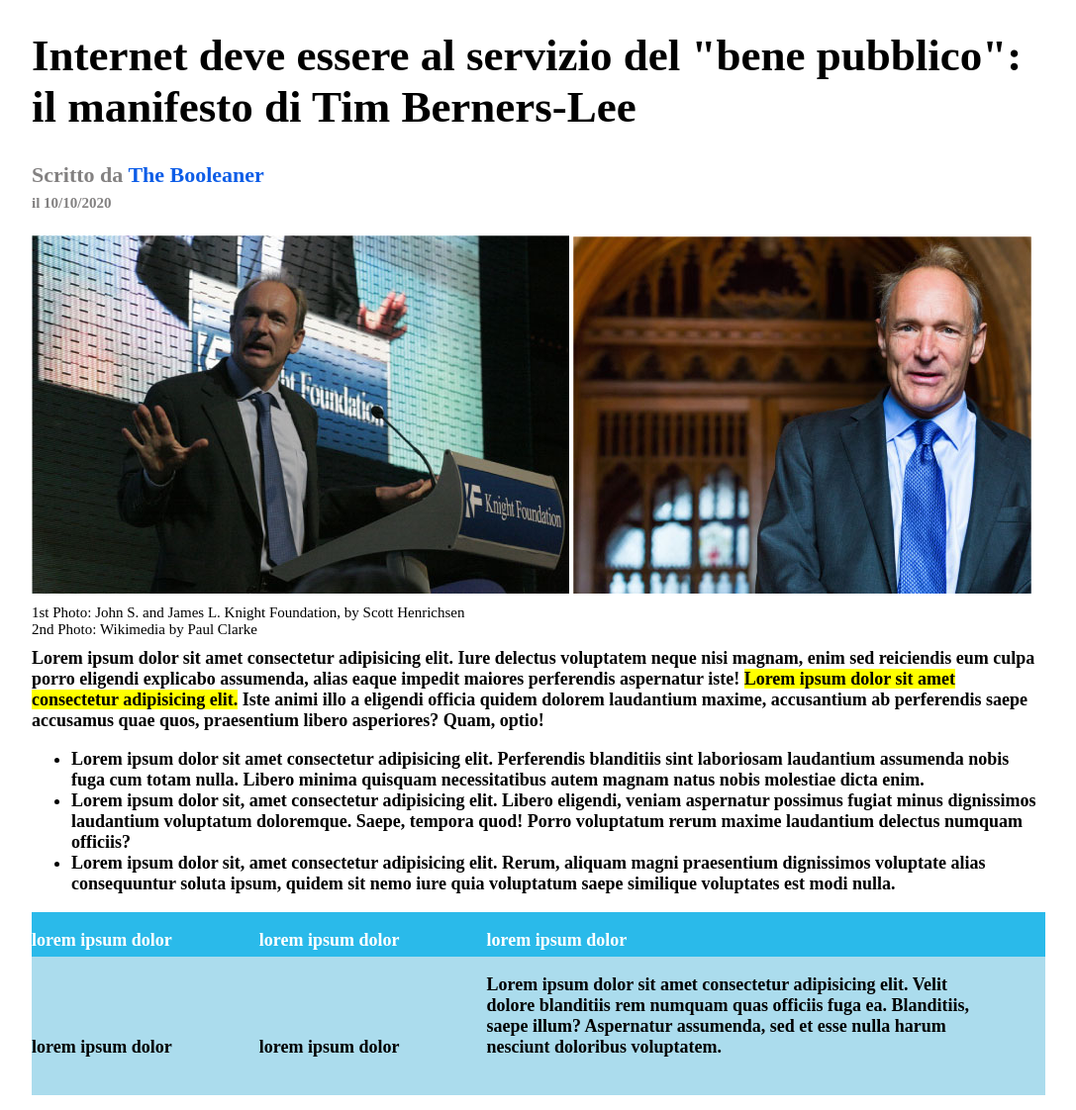
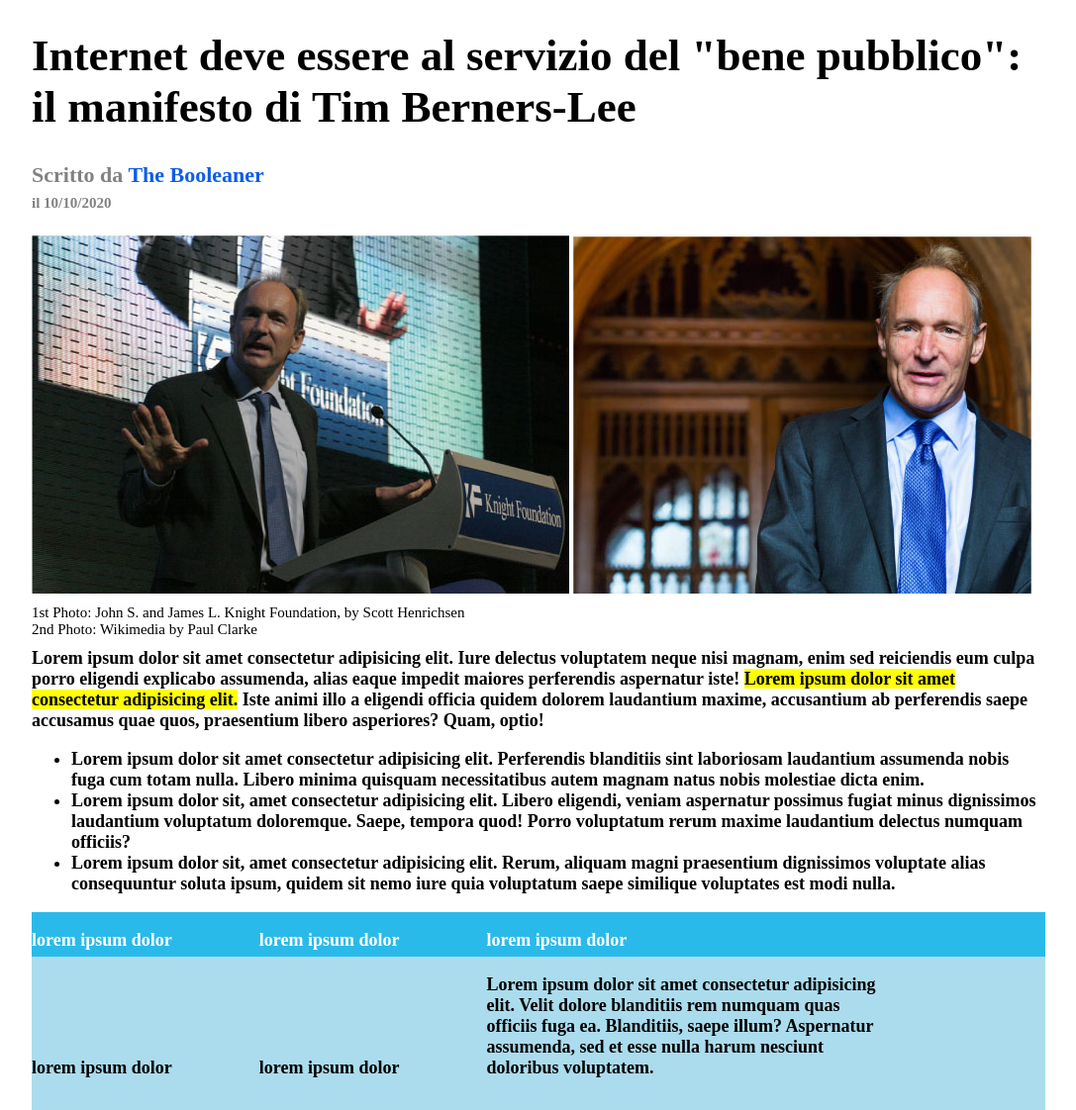
Before and after one commit to AlexanderDerevliov/html-css-booleaner, a plain HTML site: page index.html in a window 1280 px wide. Shown: the part 108-1230 px from the top of the page at 99% size, without its empty margins (96-1183 px from the left). Drawn offline with Linux system fonts and the light colour scheme.

Commit message:
end of exercise

```diff
--- a/css/style.css
+++ b/css/style.css
@@ -89,7 +89,7 @@ font-size: 15px;
 
 .row-right {
     display: inline-block;
-    width: 50%;
+    width: 40%;
 }
 
 /* SECOND ROW */
@@ -113,7 +113,7 @@ font-size: 15px;
 
  .row-right {
      display: inline-block;
-     width: 50%;
+     width: 40%;
  }
 
  /* THIRD ROW */
@@ -136,7 +136,7 @@ font-size: 15px;
 
  .row-right {
      display: inline-block;
-     width: 50%;
+     width: 40%;
  }
 
  /* LAST ROW */
@@ -161,7 +161,7 @@ font-size: 15px;
 
  .row-right {
      display: inline-block;
-     width: 50%;
+     width: 40%;
  }
 
  /* FOOTER */
```
Also changed, not shown: index.html (indentation only).
